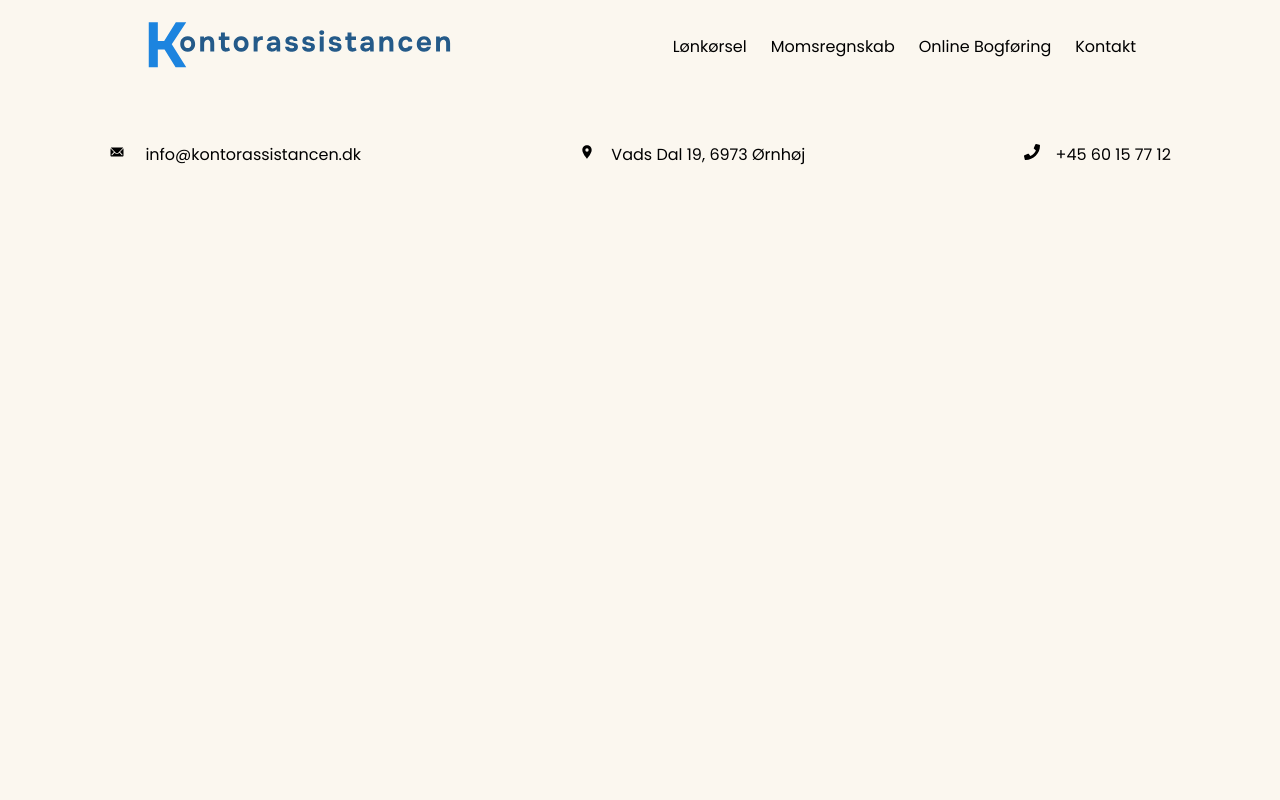
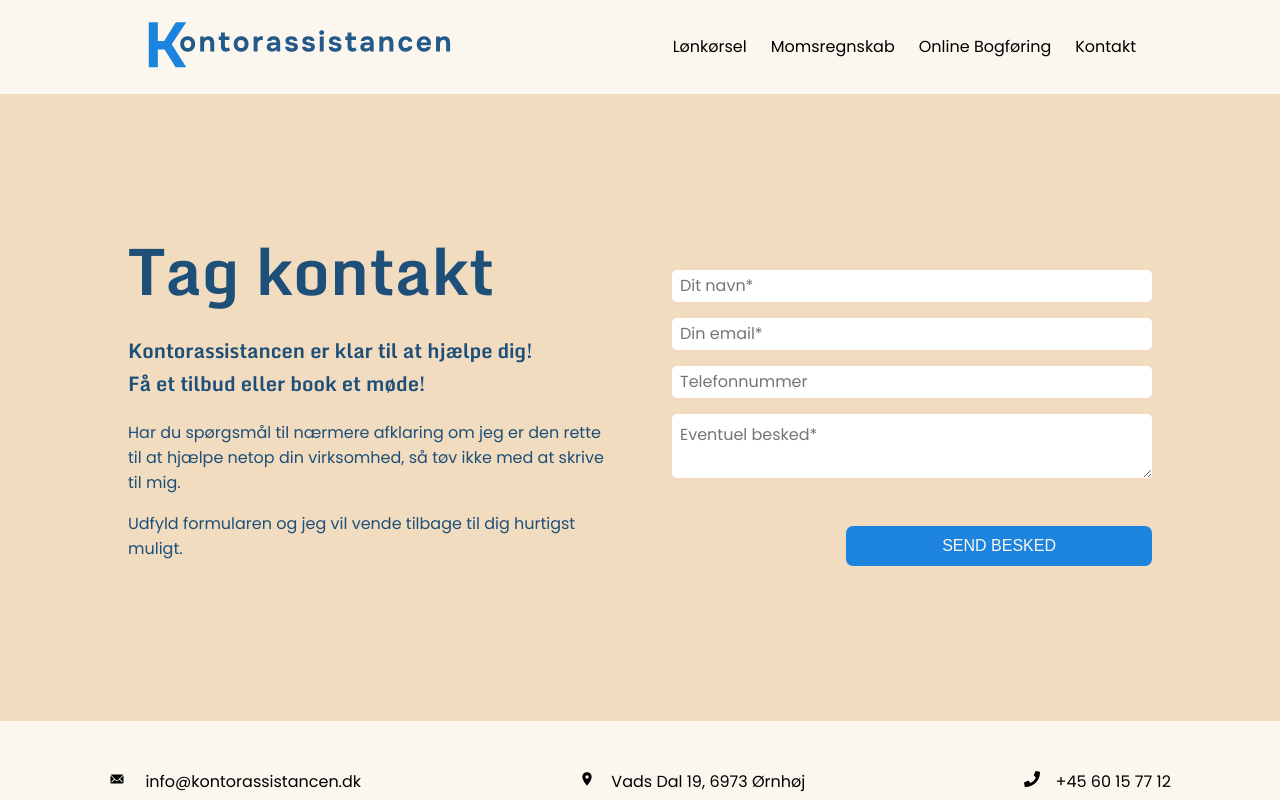
Before and after one commit to TinaWulff/kontorassistancen, a React (Vite) app: page /contact in a window 1280 px wide. Built offline with nearby package versions, Linux system fonts and the light colour scheme.

Commit message:
contactpage-update

```diff
--- a/src/pages/Contact.jsx
+++ b/src/pages/Contact.jsx
@@ -1,8 +1,10 @@
+import FormSection from "../components/FormSection";
 
-export default function contact() {
+export default function Contact() {
 
     return (
         <>
+        <FormSection />
         </>
     )
 }
--- a/src/router.jsx
+++ b/src/router.jsx
@@ -36,7 +36,7 @@ const router = createBrowserRouter([
                 element: <OnlineBogforing />
             },
             {
-                path: 'contact',
+                path: '/contact',
                 element: <Contact />
             },
             {
```
